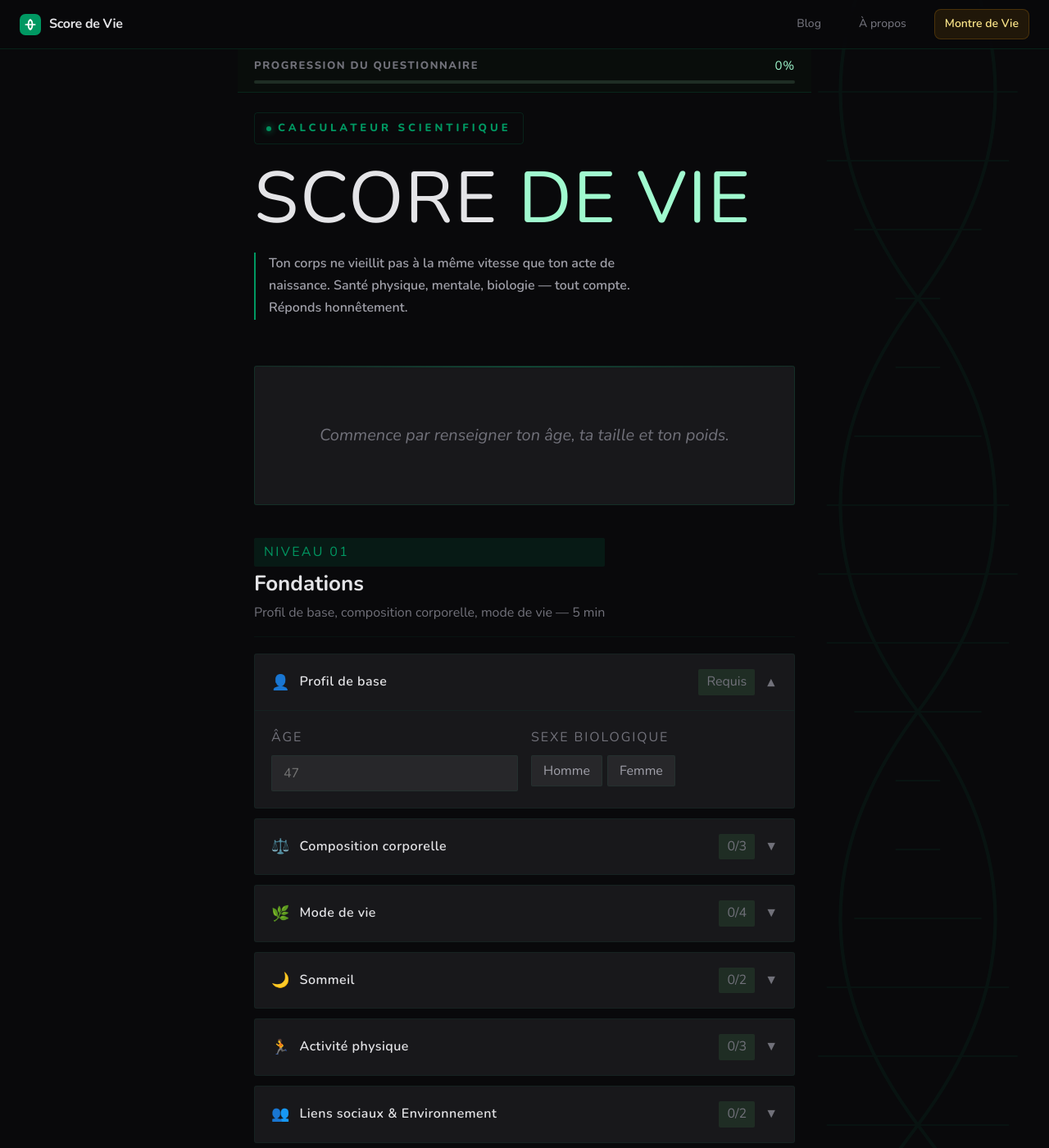
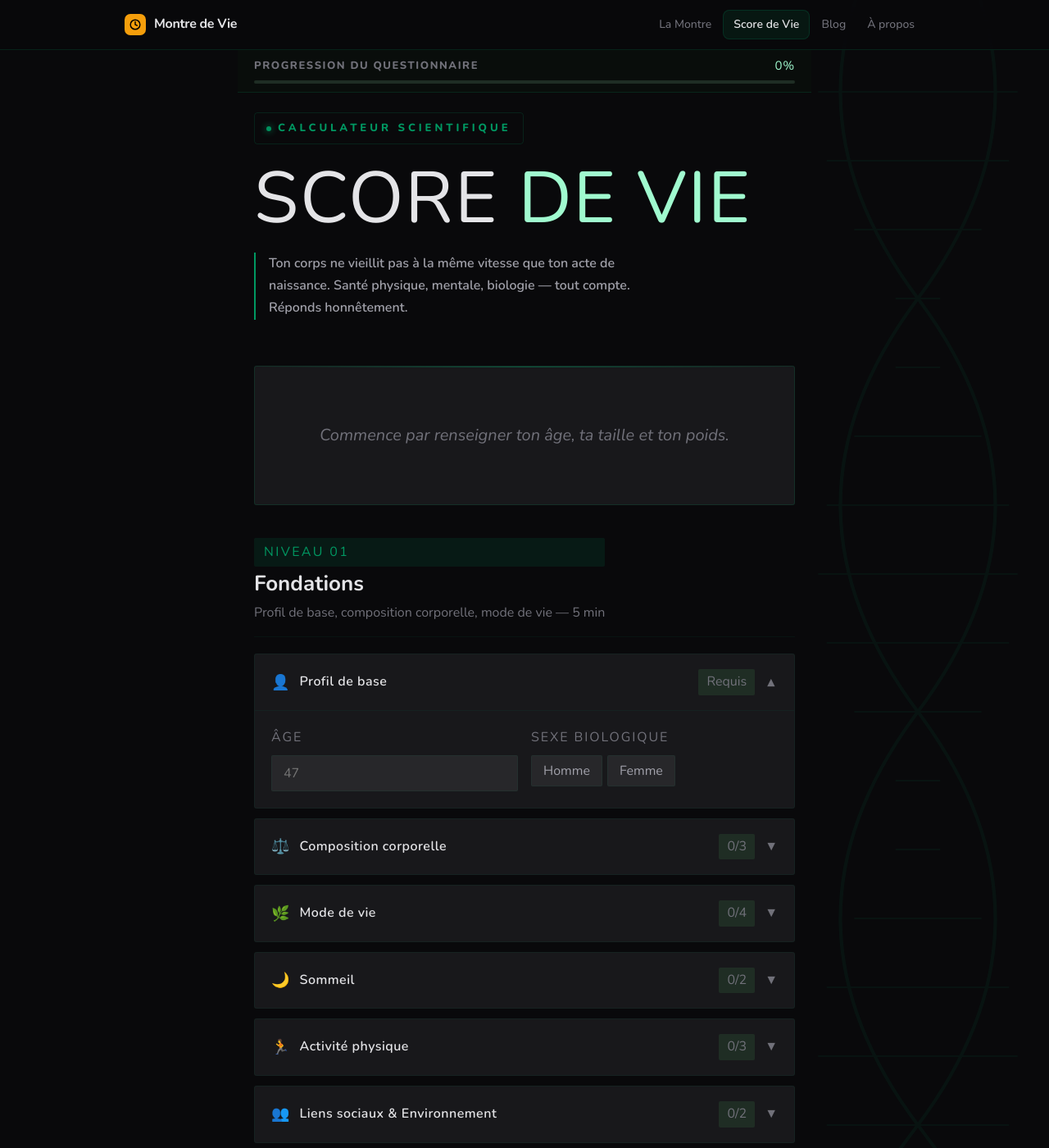
Before and after one commit to SebRunNature/memento-mori, a Jekyll site: the page score/index.html, which Jekyll copies as it is, in a window 1280 px wide and 1400 px high. Shown: the whole window at 82% size. Built offline with Jekyll 4.4.1, drawn with Linux system fonts in a browser that asks for light colours; some of the changed text lies outside the part shown.

Commit message:
Update index.html

```diff
--- a/score/index.html
+++ b/score/index.html
@@ -74,52 +74,46 @@ body::before {
   z-index: 1;
 }
 
-/* ─── NAV ─── */
-nav {
-  position: fixed;
-  top: 0; left: 0; right: 0;
-  z-index: 100;
-  height: 60px;
-  display: flex;
-  justify-content: space-between;
-  align-items: center;
-  padding: 0 24px;
-  background: rgba(9, 9, 11, 0.92);
+/* ─── NAV — Header de référence canonique ─── */
+.site-nav {
+  position: fixed; top: 0; left: 0; right: 0; z-index: 100;
+  background: rgba(9,9,11,.92);
   backdrop-filter: blur(16px);
   -webkit-backdrop-filter: blur(16px);
   border-bottom: 1px solid var(--border);
 }
-.nav-left { display: flex; align-items: center; gap: 28px; }
-.nav-right { display: flex; align-items: center; gap: 22px; }
+.site-nav-inner {
+  max-width: 1024px; margin: 0 auto; padding: 0 24px; height: 60px;
+  display: flex; align-items: center; justify-content: space-between;
+}
 .nav-brand {
   display: flex; align-items: center; gap: 10px;
-  font-size: 1rem; font-weight: 700; letter-spacing: -0.02em;
+  font-size: 1rem; font-weight: 700; letter-spacing: -.02em;
   color: var(--ink); text-decoration: none; transition: color .2s;
 }
 .nav-brand:hover { color: #fff; }
-.nav-brand-dot {
-  width: 26px; height: 26px;
-  border-radius: 7px;
-  background: var(--green);
-  display: flex; align-items: center; justify-content: center;
-  flex-shrink: 0;
-}
-.nav-brand-dot svg { width: 14px; height: 14px; stroke: #fff; }
+.nav-brand-icon {
+  width: 26px; height: 26px; background: var(--amber); border-radius: 7px;
+  display: flex; align-items: center; justify-content: center; flex-shrink: 0;
+}
+.nav-brand-icon svg { width: 14px; height: 14px; stroke: #000; }
+.nav-links { display: flex; align-items: center; gap: 2px; }
 .nav-link {
-  font-size: .875rem; font-weight: 500;
-  color: var(--ink3); text-decoration: none;
-  padding: 6px 12px; border-radius: 8px; transition: all .2s;
+  font-size: .875rem; font-weight: 500; color: var(--ink3);
+  text-decoration: none; padding: 6px 12px; border-radius: 8px;
+  transition: all .2s;
 }
 .nav-link:hover { color: var(--ink); background: var(--surface2); }
-.nav-link-montre {
-  background: rgba(245,158,11,.1); color: var(--amber-lt);
-  border: 1px solid rgba(245,158,11,.2); font-weight: 600;
-}
-.nav-link-montre:hover { background: rgba(245,158,11,.18); color: #fff; }
+.nav-link.active { color: var(--ink); }
+.nav-link-score {
+  background: rgba(0,152,98,.1); color: var(--green-lt);
+  border: 1px solid rgba(0,152,98,.2); font-weight: 600;
+}
+.nav-link-score:hover { background: rgba(0,152,98,.18); color: #fff; }
 @media (max-width: 600px) {
-  nav { padding: 0 16px; }
+  .site-nav-inner { padding: 0 16px; }
   .nav-link { font-size: .78rem; padding: 5px 8px; }
-  .nav-link.nav-secondary { display: none; }
+  .nav-link[href="/apropos/"] { display: none; }
 }
 
 /* ─── HERO ─── */
@@ -750,63 +744,6 @@ input[type="number"]:focus { border-color: var(--green); }
   text-align: center;
   margin-top: 16px;
   font-style: italic;
-}
-
-/* ─── SCORE LIVE BANNER ─── */
-.score-live {
-  position: sticky;
-  top: 64px;
-  z-index: 50;
-  background: rgba(10,15,12,0.92);
-  backdrop-filter: blur(12px);
-  border-bottom: 1px solid var(--border);
-  padding: 10px 20px;
-  display: none;
-  align-items: center;
-  justify-content: space-between;
-  gap: 16px;
-  margin: 0 -20px;
-  width: calc(100% + 40px);
-}
-.score-live.visible { display: flex; }
-.score-live-label {
-  font-family: 'Nunito',system-ui,sans-serif;
-  font-size: 16px;
-  letter-spacing: 0.15em;
-  text-transform: uppercase;
-  color: var(--ink3);
-}
-.score-live-ages {
-  display: flex;
-  align-items: center;
-  gap: 10px;
-}
-.score-live-num {
-  font-family: 'Nunito',system-ui,sans-serif;
-  font-size: 28px;
-  font-weight: 700;
-  line-height: 1;
-  transition: color 0.4s;
-}
-.score-live-num.younger { color: var(--green); }
-.score-live-num.older { color: var(--red); }
-.score-live-num.same { color: var(--ink); }
-.score-live-sep { font-size: 16px; color: var(--ink3); font-style: italic; font-family: 'Nunito',system-ui,sans-serif; }
-.score-live-delta {
-  font-family: 'Nunito',system-ui,sans-serif;
-  font-size: 16px;
-  padding: 3px 10px;
-  border-radius: 2px;
-  font-weight: 700;
-}
-.score-live-delta.pos { background: var(--green-dim); color: var(--green); }
-.score-live-delta.neg { background: var(--red-dim); color: var(--red); }
-.score-live-delta.neu { background: var(--surface3); color: var(--ink3); }
-.score-live-hint {
-  font-size: 16px;
-  color: var(--ink3);
-  font-family: 'Nunito',system-ui,sans-serif;
-  letter-spacing: 0.05em;
 }
 
 /* ─── PROGRESS BAR ─── */
@@ -1097,44 +1034,37 @@ canvas#evoChart { width: 100% !important; height: 160px !important; }
   animation: countUp 0.5s cubic-bezier(0.22,1,0.36,1) both;
 }
 
-/* ─── FOOTER ─── */
+/* ─── FOOTER — Canonique ─── */
 .site-footer {
-  margin-top: 64px;
-  padding: 28px 0 20px;
-  border-top: 1px solid var(--border2);
-  display: flex;
-  align-items: center;
-  justify-content: space-between;
-  flex-wrap: wrap;
-  gap: 12px;
-}
-.footer-brand {
-  font-family: 'Nunito',system-ui,sans-serif;
-  font-size: 16px;
-  font-weight: 700;
-  letter-spacing: 0.15em;
-  text-transform: uppercase;
-  color: var(--green);
-  text-decoration: none;
-}
-.footer-links { display: flex; gap: 20px; }
+  background: var(--surface);
+  border-top: 1px solid var(--border);
+  padding: 36px 24px;
+  text-align: center;
+}
+.site-footer-inner { max-width: 1024px; margin: 0 auto; }
+.footer-links {
+  display: flex; align-items: center; justify-content: center;
+  gap: 6px; flex-wrap: wrap; margin-bottom: 14px;
+}
 .footer-link {
-  font-size: 16px;
-  color: var(--ink3);
-  text-decoration: none;
-  letter-spacing: 0.08em;
-  font-family: 'Nunito',system-ui,sans-serif;
-  text-transform: uppercase;
-  transition: color 0.2s;
-}
-.footer-link:hover { color: var(--ink2); }
+  font-size: .875rem; font-weight: 500; color: var(--muted);
+  text-decoration: none; padding: 4px 8px; border-radius: 6px;
+  transition: color .2s;
+  /* override : pas de uppercase ni letter-spacing comme le canonique */
+  text-transform: none;
+  letter-spacing: normal;
+  font-family: 'Nunito',system-ui,sans-serif;
+}
+.footer-link:hover { color: var(--text); }
+.footer-sep { color: var(--dim); font-size: .75rem; }
 .footer-copy {
-  font-size: 16px;
-  color: var(--ink3);
-  font-family: 'Nunito',system-ui,sans-serif;
-  letter-spacing: 0.05em;
-  width: 100%;
-}
+  font-size: .8rem; color: var(--dim); line-height: 1.6;
+  font-family: 'Nunito',system-ui,sans-serif;
+  letter-spacing: normal;
+  text-align: center;
+}
+.footer-copy a { color: var(--dim); text-decoration: none; }
+.footer-copy a:hover { color: var(--muted); }
 
 @media (max-width: 600px) {
   .result-hero { padding: 32px 20px; }
@@ -1150,39 +1080,27 @@ canvas#evoChart { width: 100% !important; height: 160px !important; }
 <body>
 <div class="wrap">
 
-  <!-- NAV -->
-  <nav>
-    <div class="nav-left">
-      <a class="nav-brand" href="/score/">
-        <div class="nav-brand-dot">
+  <!-- NAV — Header canonique -->
+  <nav class="site-nav">
+    <div class="site-nav-inner">
+      <a class="nav-brand" href="/">
+        <div class="nav-brand-icon">
           <svg viewBox="0 0 24 24" fill="none" stroke="currentColor" stroke-width="2.5" stroke-linecap="round" stroke-linejoin="round">
-            <ellipse cx="12" cy="12" rx="4" ry="10"/><path d="M2 12h20"/>
-            <path d="M12 2C8.5 5 7 8.5 7 12s1.5 7 5 10"/>
-            <path d="M12 2c3.5 3 5 6.5 5 10s-1.5 7-5 10"/>
+            <circle cx="12" cy="12" r="10"/><polyline points="12 6 12 12 16 14"/>
           </svg>
         </div>
-        Score de Vie
+        Montre de Vie
       </a>
-    </div>
-    <div class="nav-right">
-      <a class="nav-link nav-secondary" href="/blog/">Blog</a>
-      <a class="nav-link nav-secondary" href="/apropos/">À propos</a>
-      <a class="nav-link nav-link-montre" href="/montre/">Montre de Vie</a>
+      <div class="nav-links">
+        <a href="/montre/"  class="nav-link">La Montre</a>
+        <a href="/score/"   class="nav-link nav-link-score active">Score de Vie</a>
+        <a href="/blog/"    class="nav-link">Blog</a>
+        <a href="/apropos/" class="nav-link">À propos</a>
+      </div>
     </div>
   </nav>
 
-  <!-- SCORE LIVE BANNER -->
-  <div class="score-live" id="scoreLiveBanner">
-    <span class="score-live-label">Âge bio en cours</span>
-    <div class="score-live-ages">
-      <span class="score-live-num" id="liveBioNum">—</span>
-      <span class="score-live-sep">ans bio</span>
-      <span class="score-live-delta neu" id="liveDelta">—</span>
-    </div>
-    <span class="score-live-hint">Complète le formulaire et clique "Calculer" pour voir ton résultat</span>
-  </div>
-
-  <!-- PROGRESS BAR (sticky sous le score-live) -->
+  <!-- PROGRESS BAR (sticky en haut sous le header) -->
   <div class="progress-wrap" id="progressWrap">
     <div class="progress-info">
       <span class="progress-label">Progression du questionnaire</span>
@@ -3301,18 +3210,26 @@ if (loadHistory().length >= 2) {
 }
 </script>
 
-<!-- FOOTER -->
-<div class="wrap" style="padding-top:0;padding-bottom:40px">
-  <footer class="site-footer">
-    <a class="footer-brand" href="/score/">Score de Vie</a>
+<!-- FOOTER — Canonique -->
+<footer class="site-footer">
+  <div class="site-footer-inner">
     <div class="footer-links">
-      <a class="footer-link" href="/apropos/" target="_blank">À propos</a>
-      <a class="footer-link" href="/blog/" target="_blank">Blog</a>
-      <a class="footer-link" href="/montre/" target="_blank">Montre de Vie ↗</a>
-    </div>
-    <div class="footer-copy">© 2026 Score de Vie — Outil indicatif, pas un diagnostic médical.</div>
-  </footer>
-</div>
+      <a class="footer-link" href="/">Accueil</a>
+      <span class="footer-sep">·</span>
+      <a class="footer-link" href="/montre/">La Montre</a>
+      <span class="footer-sep">·</span>
+      <a class="footer-link" href="/score/">Score de Vie</a>
+      <span class="footer-sep">·</span>
+      <a class="footer-link" href="/blog/">Blog</a>
+      <span class="footer-sep">·</span>
+      <a class="footer-link" href="/apropos/">À propos</a>
+    </div>
+    <p class="footer-copy">
+      Outil indicatif — pas un conseil médical ·
+      © 2026 <a href="https://run-nature.com" target="_blank">Run Nature</a>
+    </p>
+  </div>
+</footer>
 
 <!-- ══ MODAL PARTAGE ══ -->
 <div class="share-overlay" id="shareOverlay" onclick="if(event.target===this)closeShareModal()">
```
Also changed, not shown: other parts of score/index.html (+1 -10 lines).
